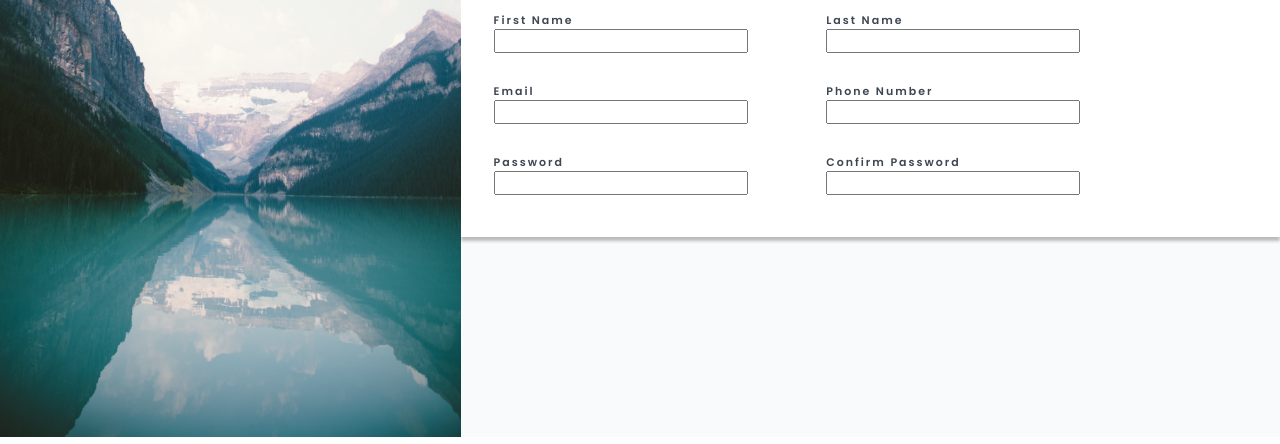
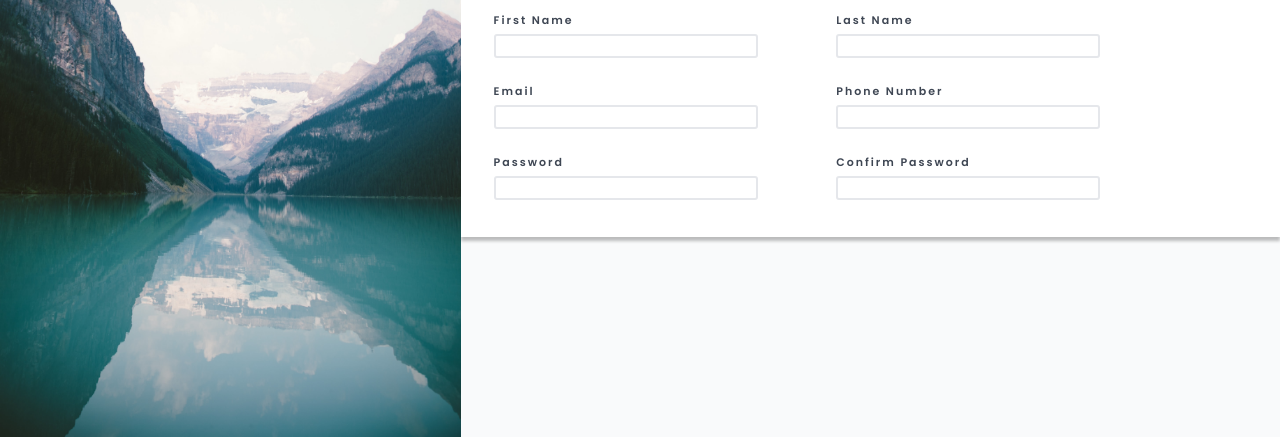
Before and after one commit to AbdulMoeez060/odin-login-page, a plain HTML site: page index.html in a window 1280 px wide. Shown: the part 363-807 px from the top of the page. Drawn offline with Linux system fonts and the light colour scheme.

Commit message:
complete form

```diff
--- a/index.html
+++ b/index.html
@@ -31,17 +31,17 @@
                     <div class="row">
                         <div class="col">
                             <label for="first-name">First Name</label>
-                            <input type="text" name="first-name" id="first-name" autocomplete="on">
+                            <input type="text" name="first-name" id="first-name" autocomplete="on" required>
                         </div>
                         <div class="col">
                             <label for="last-name">Last Name</label>
-                            <input type="text" name="last-name" id="last-name" autocomplete="on">
+                            <input type="text" name="last-name" id="last-name" autocomplete="on" required>
                         </div>
                     </div>
                     <div class="row">
                         <div class="col">
                             <label for="email">Email</label>
-                            <input type="email" name="email" id="email" autocomplete="on">
+                            <input type="email" name="email" id="email" autocomplete="on" required>
                         </div>
                         <div class="col">
                             <label for="phone-number">Phone Number</label>
@@ -51,11 +51,11 @@
                     <div class="row">
                         <div class="col">
                             <label for="password">Password</label>
-                            <input type="password" name="password" id="password">
+                            <input type="password" name="password" id="password" required>
                         </div>
                         <div class="col">
                             <label for="confirm-password">Confirm Password</label>
-                            <input type="password" name="confirm-password" id="confirm-password">
+                            <input type="password" name="confirm-password" id="confirm-password" required>
                         </div>
                     </div>
                 </form>
--- a/style.css
+++ b/style.css
@@ -76,12 +76,16 @@
 }
 
 input{
-    width: 250px
+    width: 250px;
+    border: 2px #E5E7EB solid;
+    border-radius: 3px;
+    outline: none;
+    padding-left: 10px;
 }
 form{
     display: flex;
     flex-direction: column;
-    gap: 30px;
+    gap: 25px;
 }
 label{
     font-size: 11px;
@@ -101,4 +105,9 @@ form > .row {
 form > .row > .col{
     display: flex;
     flex-direction: column;
+    gap: 5px;
 }
+input:focus{
+    box-shadow: 0 0 6px rgba(81, 203, 238, 1);
+    border: 2px solid rgba(81, 203, 238, 1);
+}
```
